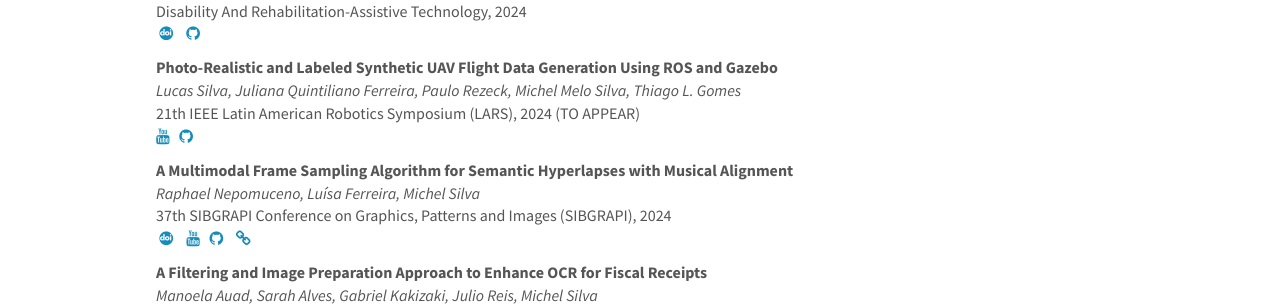
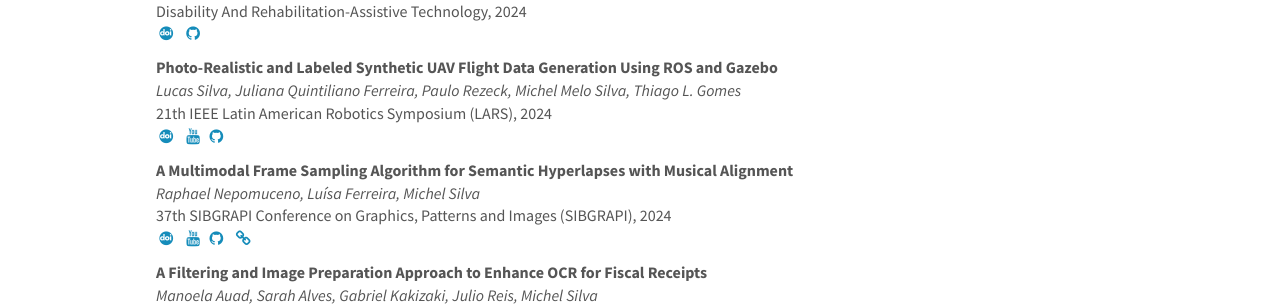
Before and after one commit to MaVILab-UFV/mavilab-ufv.github.io, a Jekyll site: the page built from _pages/publications.md, in a window 1280 px wide and 900 px high. Shown: the part 261-567 px from the top of the window. Built offline with Jekyll 4.4.1, drawn with Linux system fonts in a browser that asks for light colours; nearby versions of some CDN libraries; some web fonts are replaced.

Commit message:
Update pub_list.yml

```diff
--- a/_data/pub_list.yml
+++ b/_data/pub_list.yml
@@ -12,10 +12,10 @@
 
   - title: "Photo-Realistic and Labeled Synthetic UAV Flight Data Generation Using ROS and Gazebo"
     authors: Lucas Silva, Juliana Quintiliano Ferreira, Paulo Rezeck, Michel Melo Silva, Thiago L. Gomes
-    media: 21th IEEE Latin American Robotics Symposium (LARS), 2024 (TO APPEAR)
+    media: 21th IEEE Latin American Robotics Symposium (LARS), 2024
     links:
       url:
-      doi:
+      doi: https://doi.org/10.1109/LARS64411.2024.10786455
       arxiv:
       youtube: https://youtu.be/6XmiHwqhA9s
       github: https://github.com/MaVILab-UFV/Labeled-Synthetic-UAV-Data_LARS-2024
```
